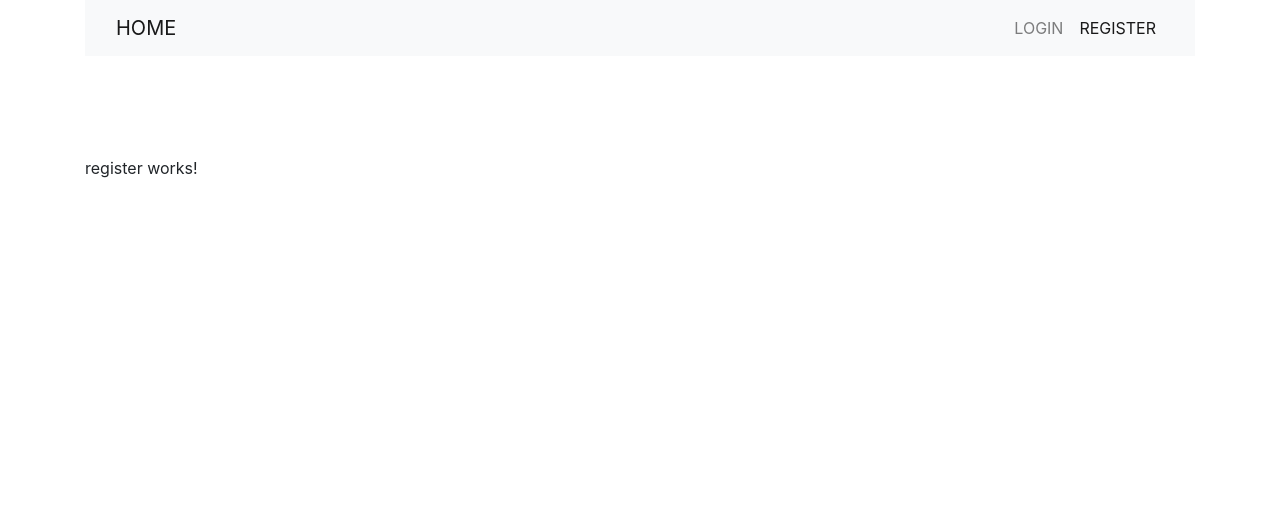
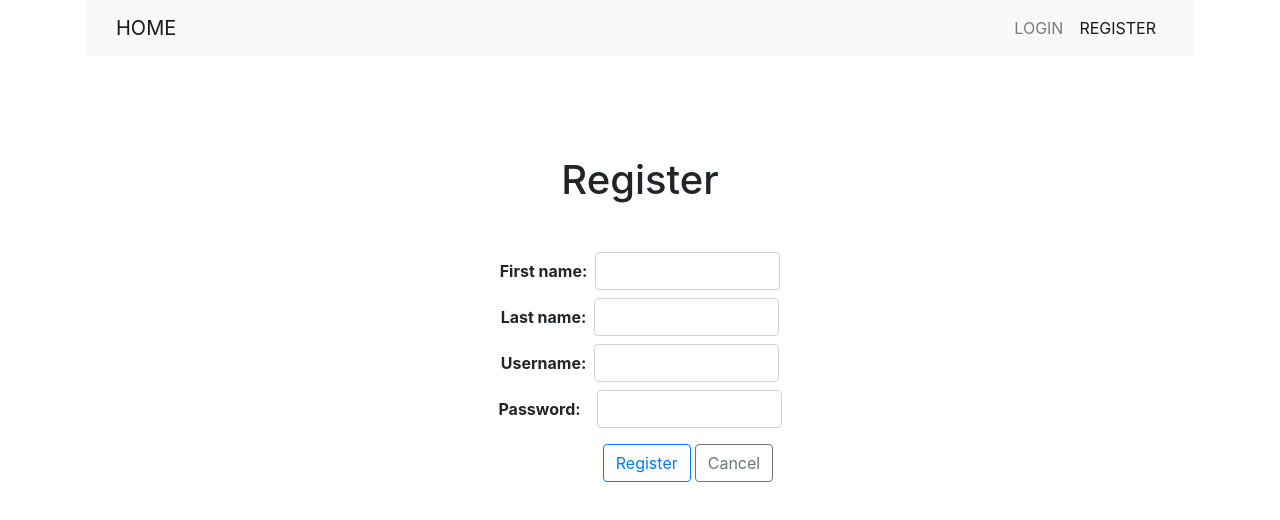
Before and after one commit to Svetozar99/ProjekatEObrazovanjeFTN, an Angular app in the folder frontEndEObrazovanje/: page /register in a window 1280 px wide. Shown: the top 520 px of the page. Built offline with nearby package versions, Linux system fonts and the light colour scheme.

Commit message:
forma za registraciju

```diff
--- a/frontEndEObrazovanje/src/app/components/register/register.component.html
+++ b/frontEndEObrazovanje/src/app/components/register/register.component.html
@@ -1 +1,23 @@
-<p>register works!</p>
+<div class="form-group text-center">
+    <h1>Register</h1>
+    <div class="mt-5">
+        <b>First name:</b>
+        <input type="text" class="form-control col-2 d-inline ml-2">
+    </div>
+    <div class="mt-2 ml-50">
+        <b>Last name:</b>
+        <input type="text" class="form-control col-2 d-inline ml-2">
+    </div>
+    <div class="mt-2 ml-50">
+        <b>Username:</b>
+        <input type="text" class="form-control col-2 d-inline ml-2">
+    </div>
+    <div class="mt-2 ml-50">
+        <b>Password:</b>
+        <input type="password" class="form-control col-2 d-inline ml-3">
+    </div>
+    <div class="ml-5">
+        <button type="button" class="btn btn-outline-primary mt-3 ml-5">Register</button>
+        <button type="button" class="btn btn-outline-secondary mt-3 ml-1">Cancel</button>
+    </div>
+</div>
```
